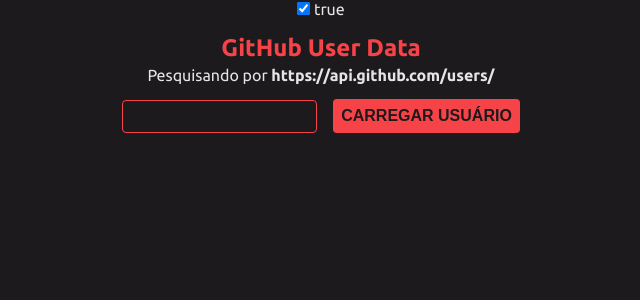
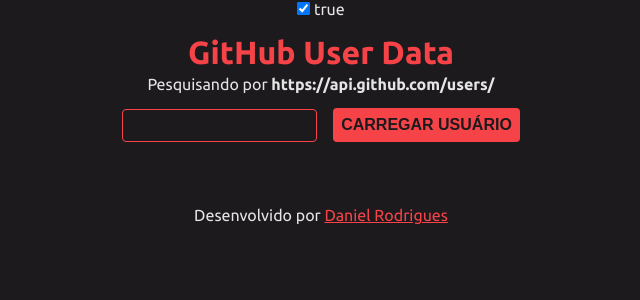
Before and after one commit to danircarv/github-user-data, a Vue app: page / in a window 1280 px wide. Shown: the top 300 px of the page, without its empty margins (319-959 px from the left). Built offline with nearby package versions, Linux system fonts and the light colour scheme.

Commit message:
using slots to style footer and page title

```diff
--- a/src/App.vue
+++ b/src/App.vue
@@ -1,12 +1,19 @@
 <script setup>
 import {ref} from 'vue'
-import CompositionApi from './components/Profile.vue';
+import Profile from './components/Profile.vue';
 const isOpen = ref(true)
 </script>
 
 <template>
   <input type="checkbox" v-model="isOpen"> {{ isOpen }}
-  <CompositionApi v-if="isOpen"/>
+  <Profile v-if="isOpen">
+    <h1>GitHub User Data</h1>
+    <template v-slot:footer>
+      <footer>
+        Desenvolvido por <a href="https://github.com/danircarv" target="_blank">Daniel Rodrigues</a>
+      </footer>
+    </template>
+  </Profile>
 </template>
 
 <style >
@@ -20,6 +27,19 @@
 
 }
 
+h1{
+    color:#f64348 ;
+    margin: 1rem auto .25rem;
+}
+
+footer{
+  height: 3rem;
+  margin-top: 2rem;
+  padding: 1rem 0 ;
+
+}
+
+
 a {
     color: #f64348;
 }
--- a/src/components/Profile.vue
+++ b/src/components/Profile.vue
@@ -58,7 +58,7 @@
 </script>
 
 <template>
-    <h2>GitHub User Data</h2>
+    <slot></slot>
     <p>Pesquisando por <strong>https://api.github.com/users/{{ username }}</strong></p>
     <Form @form-submit="fetchGithubUser" v-model="username"/>
 
@@ -71,15 +71,5 @@
       </article>
     </section>
 
+    <slot name="footer"></slot>
 </template>
-
-<style scoped>
-h2{
-    color:#f64348 ;
-    margin: 1rem auto .25rem;
-}
-
-
-
-
-</style>
```
